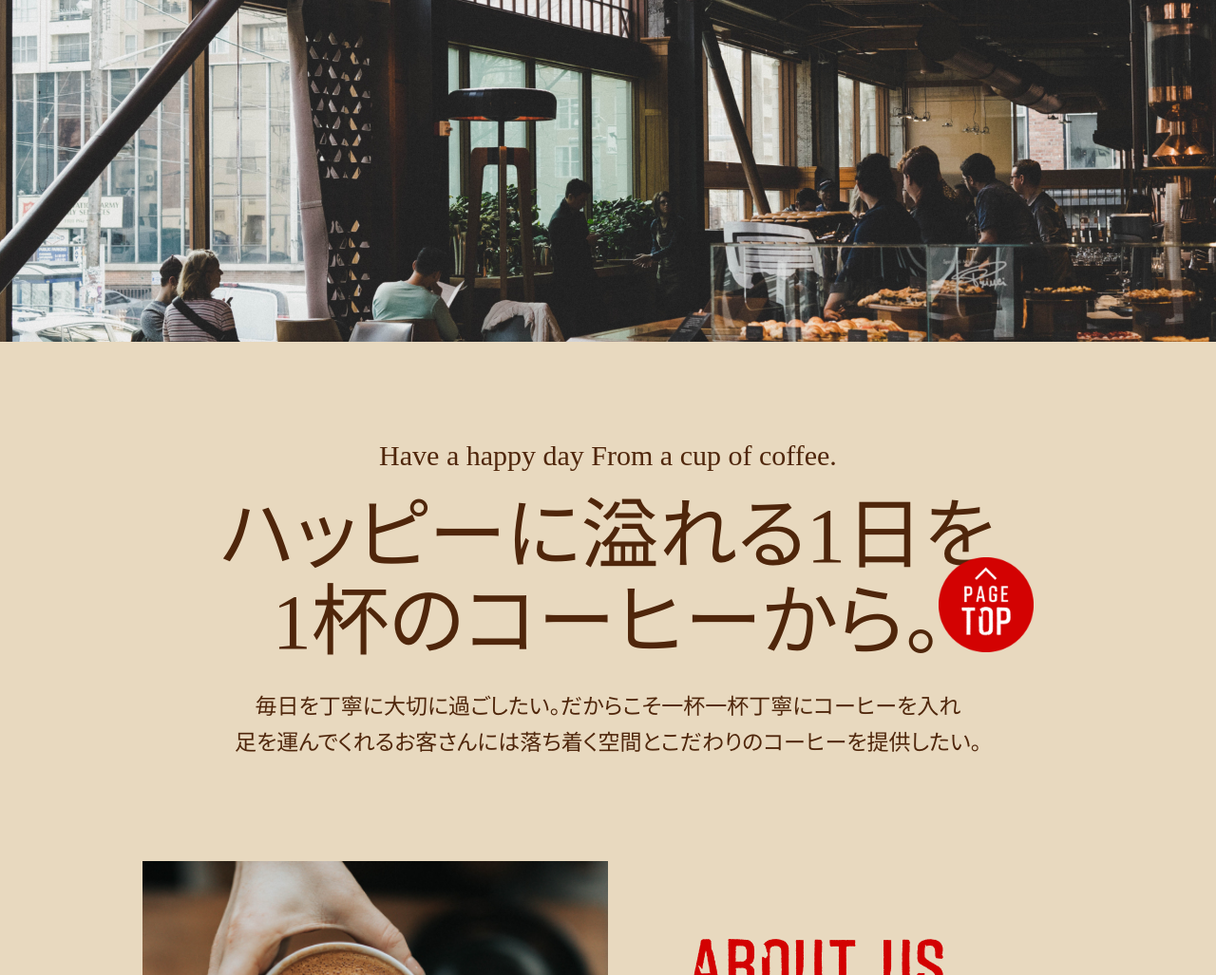
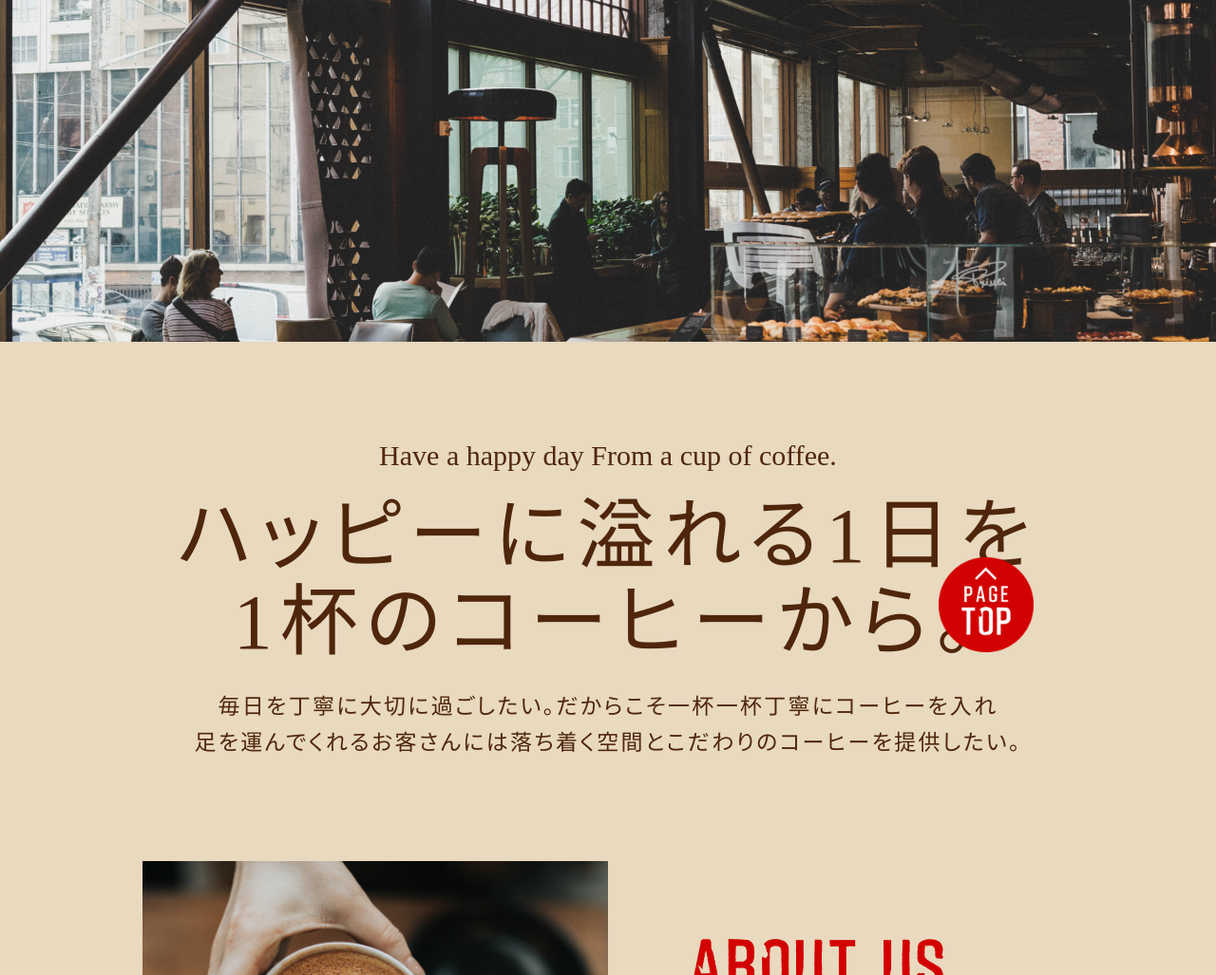
Before and after one commit to ipoulu/dezasta, a plain HTML site: page 第４回課題/index.html in a window 1280 px wide. Shown: the part 73-1100 px from the top of the page at 95% size. Drawn offline with Linux system fonts and the light colour scheme; some packages are replaced by stand-ins of ours; files whose address does not match are found by name.

Commit message:
第4回課題修正３

```diff
--- a/第４回課題/css/style.css
+++ b/第４回課題/css/style.css
@@ -133,11 +133,13 @@ h2 {
 .about_us_text p {
   font-size: 16px;
   line-height: 1.62;
+
 }
 
 /* main_title */
 .main_title {
   margin: 105px auto;
+
 }
 
 .english_title {
@@ -152,11 +154,13 @@ h2 {
   text-align: center;
   margin: 25px 0;
   line-height: 1.1;
+  letter-spacing: .1em;
 }
 .main_text {
   font-size: 23px;
 text-align: center;
 line-height: 1.65;
+letter-spacing: .1em;
 }
 
 /* about us */
```
